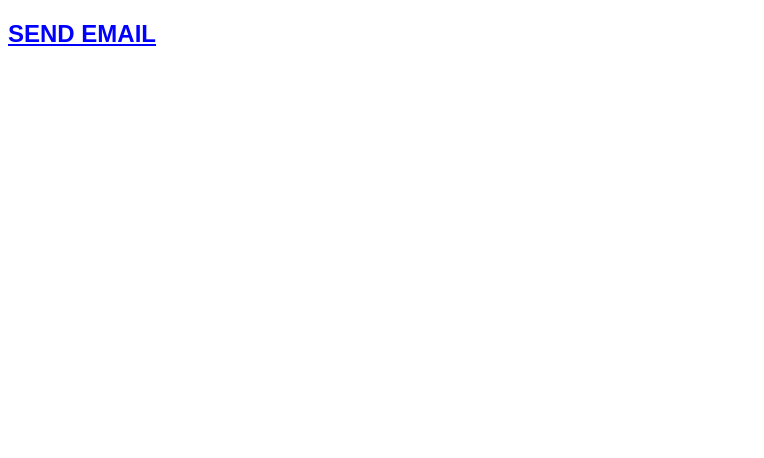
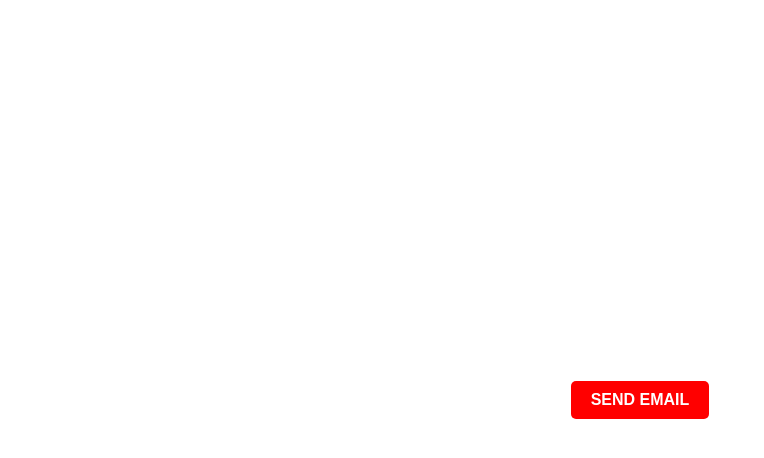
Before and after one commit to pablomls/Email-Max-Mara, a plain HTML site: page index.html in a window 1280 px wide. Shown: the whole page, without its empty margins (0-764 px from the left). Drawn offline with Linux system fonts and the light colour scheme.

Commit message:
Update index.html

```diff
--- a/index.html
+++ b/index.html
@@ -5,13 +5,27 @@
     <meta name="viewport" content="width=device-width, initial-scale=1.0">
     <title>Send Email</title>
     <style>
-        /* Style for the clickable heading */
+        /* Style for the clickable button */
+        body {
+            display: flex;
+            align-items: center;
+            justify-content: center;
+            height: 100vh;
+            margin: 0;
+        }
+
         h2 {
-            color: blue; /* Set the text color to blue */
-            text-decoration: underline; /* Add an underline decoration */
-            cursor: pointer; /* Change the cursor to a pointer on hover */
-            text-transform: uppercase; /* Convert text to uppercase */
-            font-family: sans-serif; /* Use a sans-serif font */
+            color: white;
+            background-color: red;
+            padding: 10px 20px;
+            border: none;
+            border-radius: 5px;
+            text-align: center;
+            text-decoration: none;
+            display: inline-block;
+            font-size: 16px;
+            cursor: pointer;
+            font-family: sans-serif;
         }
     </style>
     <script>
```
